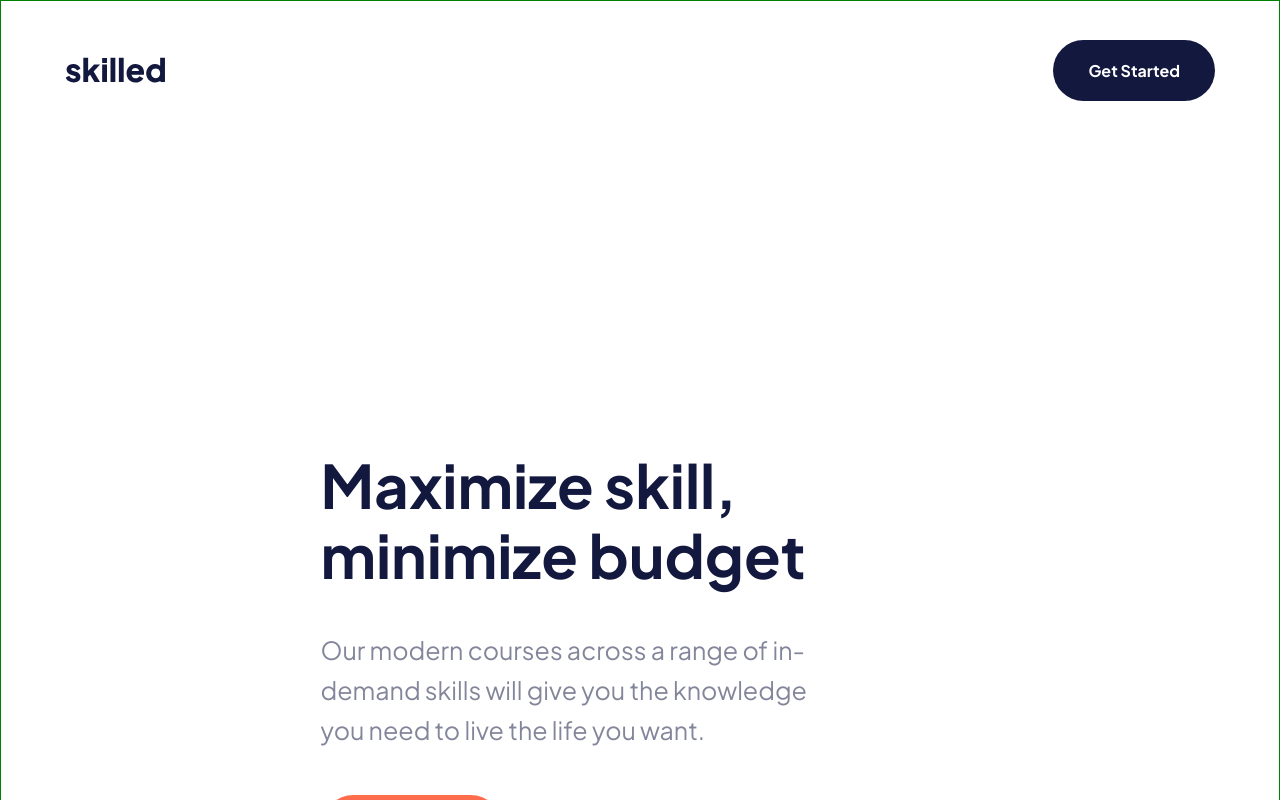
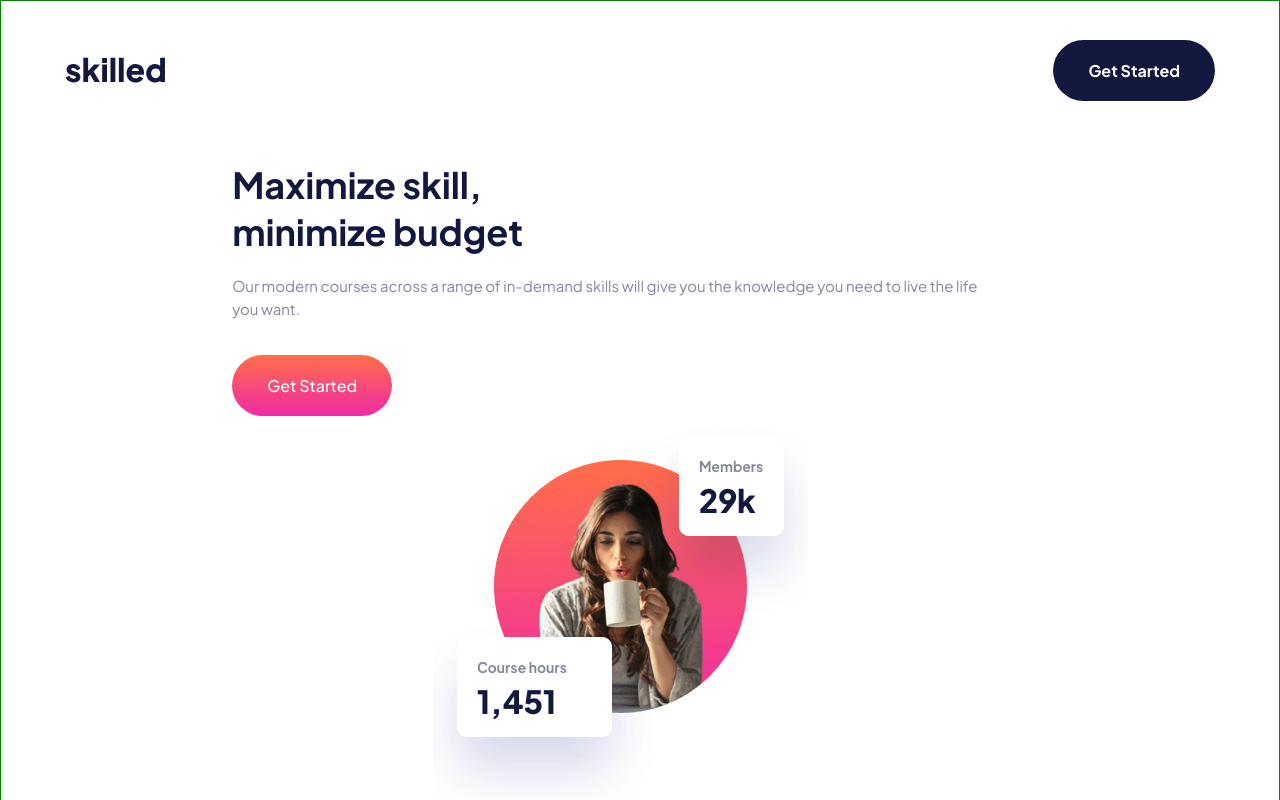
Before and after one commit to russell-crooms/skilled, a React (Vite) app: page / in a window 1280 px wide. Shown: the top 800 px of the page. Built offline with nearby package versions, Linux system fonts and the light colour scheme.

Commit message:
Updated the Hero to display properly on smaller devices

```diff
--- a/src/components/hero/Hero.css
+++ b/src/components/hero/Hero.css
@@ -9,7 +9,10 @@
 }
 @media (min-width: 375px) {
     .hero-section {
-        margin-top: 300px;
+        margin-top: 30px;
+        width: 90%;
+        margin-bottom: 10px;
+        flex-direction: column;
     }
 }
 
@@ -21,12 +24,26 @@
     line-height: 70px;
     margin-bottom: -10px;
 }
+@media (min-width: 375px) {
+     .hero-header-text {
+        width: 90%;
+        font-size: 24px;
+        line-height: 47px;
+    }
+}
 
 .hero-paragraph {
     font-size: 25px;
     line-height: 40px;
     color: #83869A;
     width: 80%;
+}
+@media (min-width: 375px) {
+    .hero-paragraph {
+        font-size: 15px;
+        width: 92%;
+        line-height: 23px;
+    }
 }
 
 .hero-button button {
@@ -41,6 +58,11 @@
     font-weight: 450;
     cursor: pointer;
 }
+@media (min-width: 375px) {
+    .hero-button button {
+        font-size: 16px;
+    }
+}
 
 .hero-button button:hover {
     opacity: 60%;
@@ -49,8 +71,9 @@
 .hero-image {
     margin-right: -490px;
 }
+
 @media (min-width: 375px) {
-    .hero-image {
+    .hero-image-desktop {
         display: none;
     }
 }
@@ -62,3 +85,9 @@
 .hero-image-mobile {
     display: none;
 }
+@media (min-width: 375px) {
+    .hero-image-mobile {
+        display: inline-block;
+        margin-right: 40px;
+    }
+}
--- a/src/components/hero/Hero.jsx
+++ b/src/components/hero/Hero.jsx
@@ -22,7 +22,6 @@ const Hero = () => {
           <button>Get Started</button>
         </div>
       </div>
-      <div className="hero-image">
         <div className="hero-image-desktop">
           <img src={hero_image_desktop} alt="" />
         </div>
@@ -32,7 +31,6 @@ const Hero = () => {
         <div className="hero-image-mobile">
           <img src={hero_image_mobile} alt="" />
         </div>
-      </div>
     </div>
   );
 };
```
